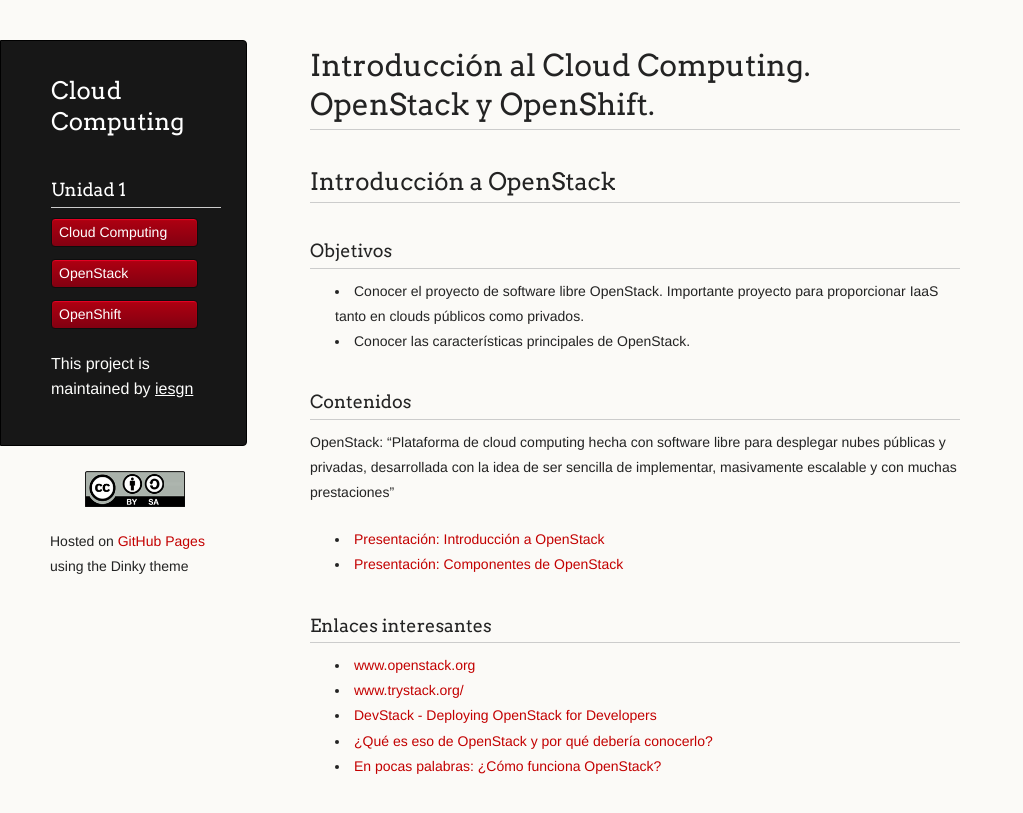
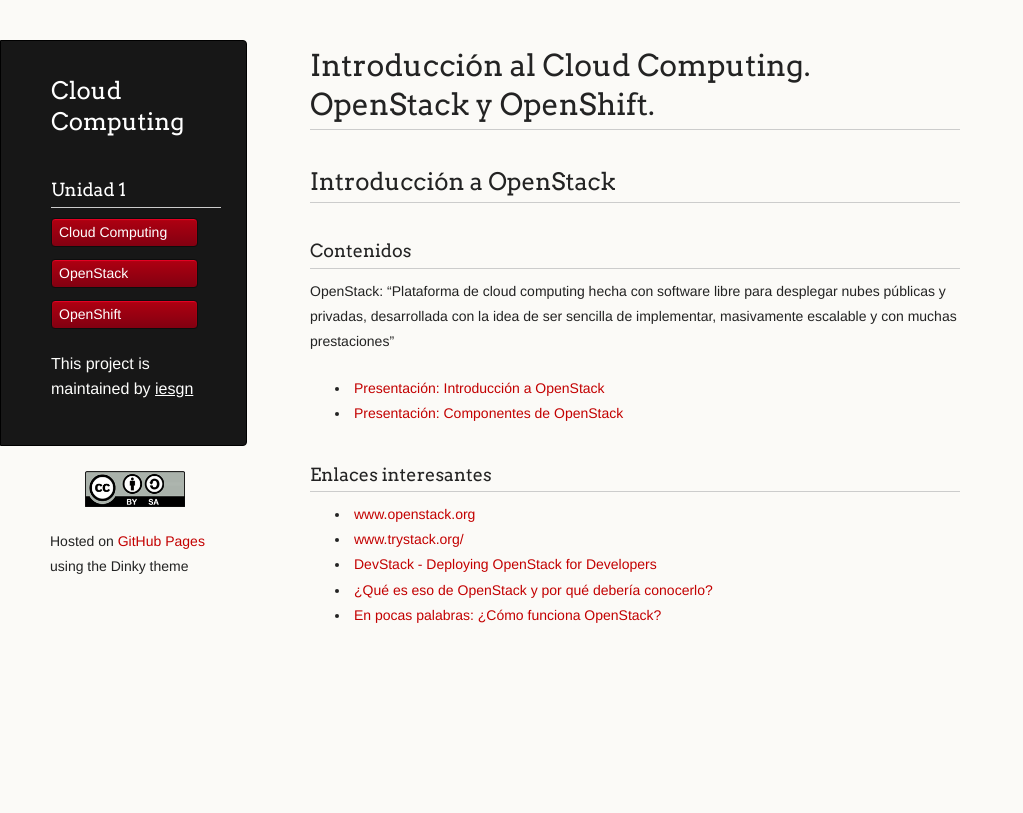
Before and after one commit to iesgn/cloud, a Jekyll site: the page built from curso/u1/openstack.md, in a window 1280 px wide. Shown: the top 813 px of the page, without its empty margins (0-1023 px from the left). Built offline with Jekyll 4.4.1, drawn with Linux system fonts in a browser that asks for light colours.

Commit message:
Correcciones menores u1

```diff
--- a/curso/u1/openstack.md
+++ b/curso/u1/openstack.md
@@ -5,12 +5,6 @@ menu:
   - Unidad 1
 ---
 ## Introducción a OpenStack
-
-###Objetivos
-
-* Conocer el proyecto de software libre OpenStack. Importante proyecto para
-proporcionar IaaS tanto en clouds públicos como privados.
-* Conocer las características principales de OpenStack.
 
 ###Contenidos
 
```
Also changed, not shown: curso/u1/index.md (+6 -0 lines), curso/u1/openshift.md (+2 -6 lines).
